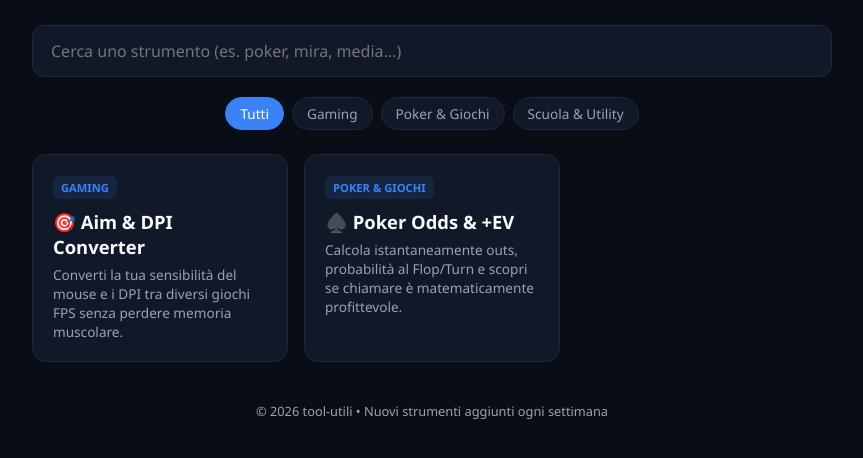
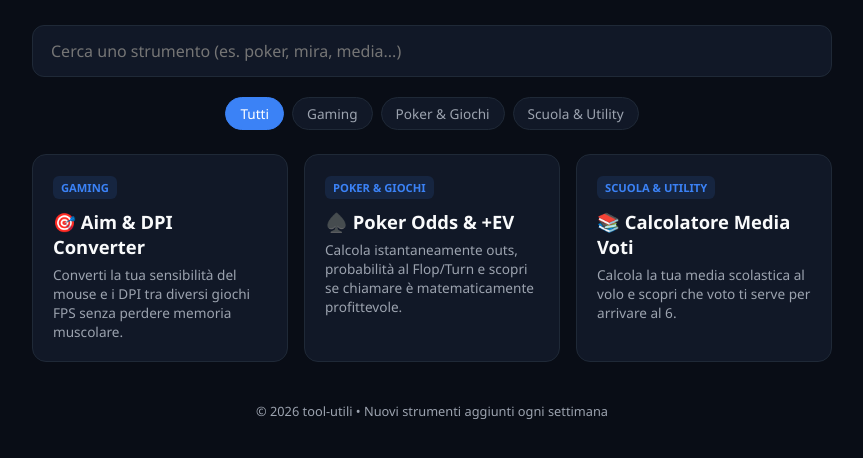
Before and after one commit to tool-utili/tool-utili.github.io, a plain HTML site: page index.html in a window 1280 px wide. Shown: the part 98-556 px from the top of the page, without its empty margins (208-1071 px from the left). Drawn offline with Linux system fonts and the light colour scheme.

Commit message:
Update index.html

```diff
--- a/index.html
+++ b/index.html
@@ -14,50 +14,41 @@
             --muted: #9ca3af;
             --border: #1f2937;
         }
-
         * {
             box-sizing: border-box;
             margin: 0;
             padding: 0;
             font-family: 'Segoe UI', system-ui, -apple-system, sans-serif;
         }
-
         body {
             background-color: var(--bg);
             color: var(--text);
             min-height: 100vh;
             padding: 24px 16px;
         }
-
         .wrapper {
             max-width: 800px;
             margin: 0 auto;
         }
-
         header {
             text-align: center;
             margin-bottom: 28px;
         }
-
         h1 {
             font-size: 2rem;
             letter-spacing: -0.5px;
             margin-bottom: 8px;
         }
-
         h1 span {
             color: var(--accent);
         }
-
         header p {
             color: var(--muted);
             font-size: 0.95rem;
         }
-
         .search-box {
             margin-bottom: 20px;
         }
-
         input[type="text"] {
             width: 100%;
             padding: 14px 18px;
@@ -69,11 +60,9 @@
             outline: none;
             transition: border-color 0.2s;
         }
-
         input[type="text"]:focus {
             border-color: var(--accent);
         }
-
         .filters {
             display: flex;
             gap: 8px;
@@ -81,7 +70,6 @@
             justify-content: center;
             margin-bottom: 24px;
         }
-
         .filter-btn {
             background-color: var(--card);
             border: 1px solid var(--border);
@@ -92,19 +80,16 @@
             cursor: pointer;
             transition: all 0.2s;
         }
-
         .filter-btn.active, .filter-btn:hover {
             background-color: var(--accent);
             color: #fff;
             border-color: var(--accent);
         }
-
         .grid {
             display: grid;
             grid-template-columns: repeat(auto-fill, minmax(240px, 1fr));
             gap: 16px;
         }
-
         .tool-card {
             background-color: var(--card);
             border: 1px solid var(--border);
@@ -117,13 +102,11 @@
             justify-content: space-between;
             transition: transform 0.2s, background-color 0.2s, border-color 0.2s;
         }
-
         .tool-card:hover {
             transform: translateY(-3px);
             background-color: var(--card-hover);
             border-color: var(--accent);
         }
-
         .tag {
             display: inline-block;
             font-size: 0.7rem;
@@ -136,19 +119,16 @@
             margin-bottom: 10px;
             width: fit-content;
         }
-
         .tool-title {
             font-size: 1.15rem;
             font-weight: 700;
             margin-bottom: 6px;
         }
-
         .tool-desc {
             font-size: 0.85rem;
             color: var(--muted);
             line-height: 1.4;
         }
-
         footer {
             text-align: center;
             margin-top: 40px;
@@ -195,7 +175,14 @@
             </div>
         </a>
 
-            <!-- AGGIUNGI I PROSSIMI TOOL QUI SOTTO COPIANDO UNO DEI BLOCCHI SOPRA -->
+        <!-- TOOL 3 -->
+        <a href="https://tool-utili.github.io/media-voti/" class="tool-card" data-category="studio">
+            <div>
+                <span class="tag">Scuola & Utility</span>
+                <div class="tool-title">📚 Calcolatore Media Voti</div>
+                <div class="tool-desc">Calcola la tua media scolastica al volo e scopri che voto ti serve per arrivare al 6.</div>
+            </div>
+        </a>
     </div>
 
     <footer>
```
Lines whose indentation alone changed are shown as unchanged.
